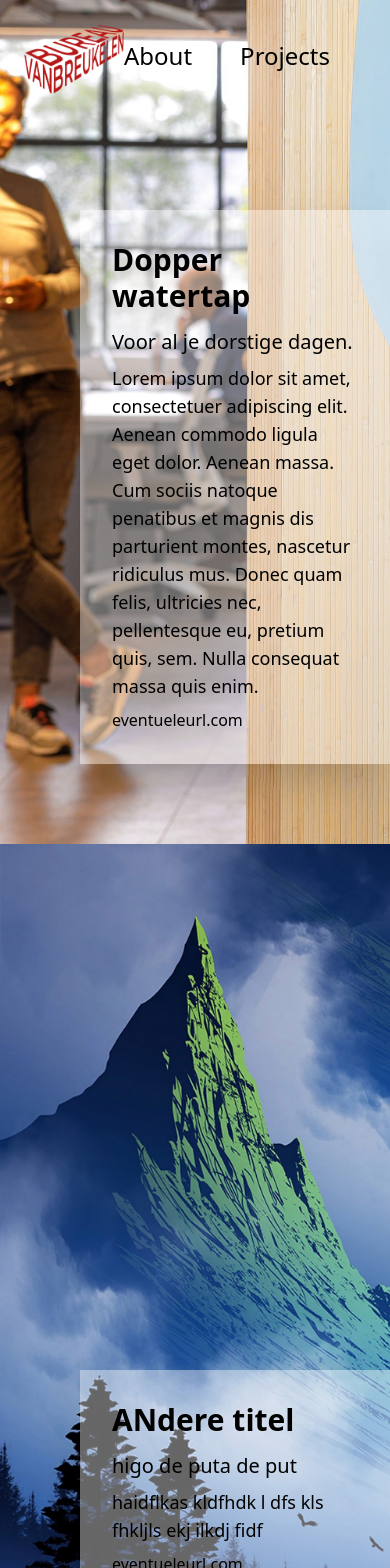
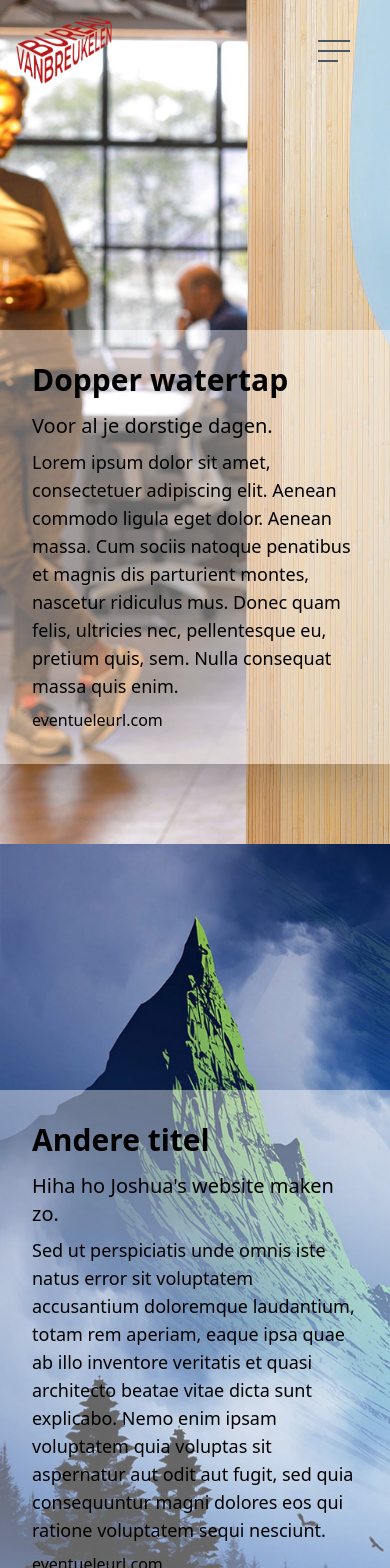
Before and after one commit to Kaspervdlaan/Bureau-van-Breukelen, a React (Create React App) app: page / in a window 390 px wide. Shown: the top 1568 px of the page. Built offline with nearby package versions, Linux system fonts and the light colour scheme.

Commit message:
mobile and xl screen styling done, mobile menu 90% done, waiting for content now.

```diff
--- a/src/App.css
+++ b/src/App.css
@@ -11,6 +11,8 @@ html {
 
 /*  NAVIGATION CSS  */
 
+/* Desktop menu logic*/
+
 #project-nav {
     display: none;
 }
@@ -22,3 +24,29 @@ html {
 #project-link:hover + #project-nav {
     display: flex;
 }
+
+/* Mobile menu logic */
+
+.showMobileMenu {
+    display: flex;
+    flex-direction: column;
+    position: absolute;
+    top: 0;
+    left: 0;
+    justify-content: center;
+    align-items: center;
+    gap: 1.5rem;
+    height: 100vh;
+    width: 100vw;
+    background-color: antiquewhite;
+    opacity: 100%;
+    font-size: 1.875rem;
+    line-height: 2.25rem;
+    animation: ease-in-out;
+    transition-duration: 0.3s;
+
+}
+
+.hideMobileMenu {
+    transform: translateY(-100vh);
+}
--- a/src/components/Card.js
+++ b/src/components/Card.js
@@ -3,11 +3,11 @@ import React from 'react';
 function Card({ title, descOne, descTwo, url }) {
     return (
         <div className="h-screen relative">
-            <div className="absolute bottom-20 left-20 bg-white shadow-2xl p-8 max-w-3xl bg-opacity-40">
-                <h2 className="mb-3.5 text-3xl font-bold">{title}</h2>
+            <div className="absolute bottom-20 left-0 bg-white shadow-2xl p-8 max-w-3xl bg-opacity-40 md:left-20">
+                <h2 className="mb-3.5 text-3xl font-bold 2xl:text-4xl">{title}</h2>
 
-                <h3 className="mb-2 text-xl">{descOne}</h3>
-                <p className="mb-2 text-lg">{descTwo}</p>
+                <h3 className="mb-2 text-xl 2xl:text-2xl">{descOne}</h3>
+                <p className="mb-2 text-lg 2xl:text-xl">{descTwo}</p>
 
                 <a href="">{url}</a>
             </div>
--- a/src/components/Header.js
+++ b/src/components/Header.js
@@ -1,30 +1,41 @@
-import React from 'react';
+import React, {useState} from 'react';
 import { Link } from "react-router-dom";
 
 function Header({ projectOne, projectTwo, projectThree, projectFour, projectFive, logo }) {
+    const [isMenuOpen, setIsMenuOpen] = useState(false);
+
+    // function toggleMenu() {
+    //     const menu = document.getElementById('mobile-menu')
+    //     if (menu.className === "show") {
+    //         menu.className = "hide";
+    //     } else {
+    //         menu.className = "show";
+    //     }
+    // }
+
 
     return (
         <>
-            <header className="z-10 top-0 left-0 w-screen fixed flex justify-between align-middle p-6">
+            <header className="z-10 top-0 left-0 w-screen fixed flex justify-between items-center p-4 ">
 
                 {/*  LOGO ELEMENT  */}
 
-                <picture className="w-36">
+                <picture className="w-24 z-20 md:w-36 2xl:w-44 ">
                     <Link to="/"><img src={logo} alt=""/></Link>
                 </picture>
 
                 {/*  NAVIGATION ELEMENT  */}
 
-                <nav className="flex gap-8 text-2xl">
+                <nav className="gap-8 text-2xl hidden md:flex 2xl:text-3xl">
 
                     {/*  NAVIGATION LINKS  */}
 
                     <Link to="/about" className="py-4 hover:underline ">About</Link>
-                    <Link to="/" id="project-link" className="mr-5 p-4 hover:underline">Projects</Link>
+                    <Link to="/" id="project-link" className="mr-8 p-4 hover:underline">Projects</Link>
 
                     {/*  PROJECT NAVIGATION ELEMENT  */}
 
-                    <div id="project-nav" className="flex flex-col text-xl w-auto absolute top-20 right-14 gap-1 text-right">
+                    <div id="project-nav" className="flex flex-col text-xl w-auto absolute top-24 right-16 gap-1 text-right 2xl:text-2xl 2xl:top-28">
 
                         {/*  PROJECT NAVIGATION LINKS  */}
 
@@ -39,6 +50,40 @@ function Header({ projectOne, projectTwo, projectThree, projectFour, projectFive
 
                 </nav>
 
+                <nav className="flex md:hidden">
+                    <div onClick={() => setIsMenuOpen((prev) => !prev)} className="space-y-2 cursor-pointer absolute top-10 right-10">
+                        <span className="block w-8 h-0.5 bg-gray-600"></span>
+                        <span className="block w-8 h-0.5 bg-gray-600"></span>
+                        <span className="block w-5 h-0.5 bg-gray-600"></span>
+                    </div>
+
+
+
+
+                <div className={isMenuOpen ? "showMobileMenu " : "hideMobileMenu"} >
+
+                    <Link onClick={() => setIsMenuOpen((prev) => !prev)} to="/about" className="hover:underline ">About</Link>
+                    <Link onClick={() => setIsMenuOpen((prev) => !prev)} to="/" id="project-link" className="hover:underline">Projects</Link>
+
+                    <svg onClick={() => setIsMenuOpen(false)}
+                        className="h-8 w-8 text-gray-600 top-9 right-10 absolute cursor-pointer"
+                        viewBox="0 0 24 24"
+                        fill="none"
+                        stroke="currentColor"
+                        strokeWidth="2"
+                        strokeLinecap="round"
+                        strokeLinejoin="round"
+                    >
+                        <line x1="18" y1="6" x2="6" y2="18" />
+                        <line x1="6" y1="6" x2="18" y2="18" />
+                    </svg>
+
+
+                    {/*<Link to="/#projectOne" className="hover:underline">{projectOne}</Link>*/}
+                    {/*<Link to="/#projectTwo" className="hover:underline">{projectTwo}</Link>*/}
+                    {/*<Link to="/#projectThree" className="hover:underline">{projectThree}</Link>*/}
+                </div>
+            </nav>
             </header>
 
 
--- a/src/pages/About.js
+++ b/src/pages/About.js
@@ -1,15 +1,22 @@
 import React from 'react';
+import Card from "../components/Card";
 
-function About({ title, descOne, descTwo }) {
+function About({title, descOne, descTwo}) {
     return (
         <>
             <div className="h-screen flex flex-col bg-[url('./assets/backgrounds/bg2.jpeg')] bg-cover bg-no-repeat">
-                <div className="m-auto max-w-4xl text-center ">
-                    <h2 className="text-3xl mb-2">{title}</h2>
-                    <p className="text-xl mb-2">{descOne}</p>
-                    <p className="text-xl">{descTwo}</p>
-                </div>
+                <Card
+                    title={title}
+                    descOne={descOne}
+                    descTwo={descTwo}
+                />
             </div>
+            {/*<div className="m-auto max-w-4xl text-center ">*/}
+            {/*    <h2 className="text-3xl mb-2">{title}</h2>*/}
+            {/*    <p className="text-xl mb-2">{descOne}</p>*/}
+            {/*    <p className="text-xl">{descTwo}</p>*/}
+            {/*</div>*/}
+
         </>
     );
 }
--- a/src/pages/Projects.js
+++ b/src/pages/Projects.js
@@ -31,19 +31,19 @@ function Projects() {
 
             <Project
                 name="projectTwo"
-                title="ANdere titel"
+                title="Andere titel"
                 image="h-screen bg-cover bg-no-repeat bg-[url('./assets/backgrounds/project-one-bg.jpg')]"
-                descOne="higo de puta de put"
-                descTwo="haidflkas kldfhdk l dfs kls fhkljls ekj ilkdj fidf"
+                descOne="Hiha ho Joshua's website maken zo."
+                descTwo="Sed ut perspiciatis unde omnis iste natus error sit voluptatem accusantium doloremque laudantium, totam rem aperiam, eaque ipsa quae ab illo inventore veritatis et quasi architecto beatae vitae dicta sunt explicabo. Nemo enim ipsam voluptatem quia voluptas sit aspernatur aut odit aut fugit, sed quia consequuntur magni dolores eos qui ratione voluptatem sequi nesciunt. "
                 url="eventueleurl.com"
             />
 
             <Project
                 name="projectThree"
-                title="nog meer titels"
+                title="Gekke zijspan PhatFour"
                 image="h-screen bg-cover bg-no-repeat bg-[url('./assets/backgrounds/bg2.jpeg')]"
-                descOne="higo de puta de put"
-                descTwo="haidflkas kldfhdk l dfs kls fhkljls ekj ilkdj fidf"
+                descOne="Filmpje maken in de zon EN de sneeuw"
+                descTwo="Neque porro quisquam est, qui dolorem ipsum quia dolor sit amet, consectetur, adipisci velit, sed quia non numquam eius modi tempora incidunt ut labore et dolore magnam aliquam quaerat voluptatem."
                 url="eventueleurl.com"
             />
         </>
```
